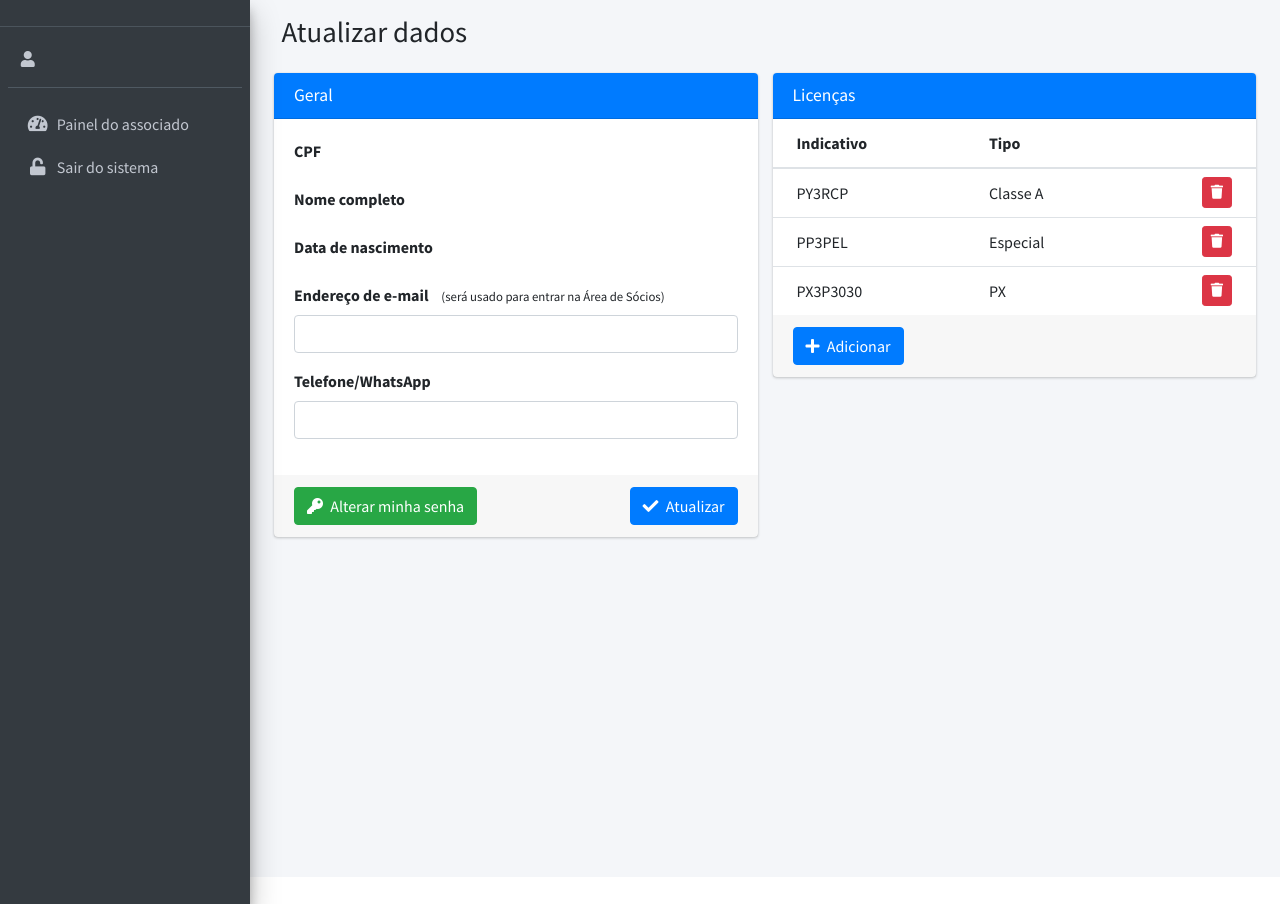
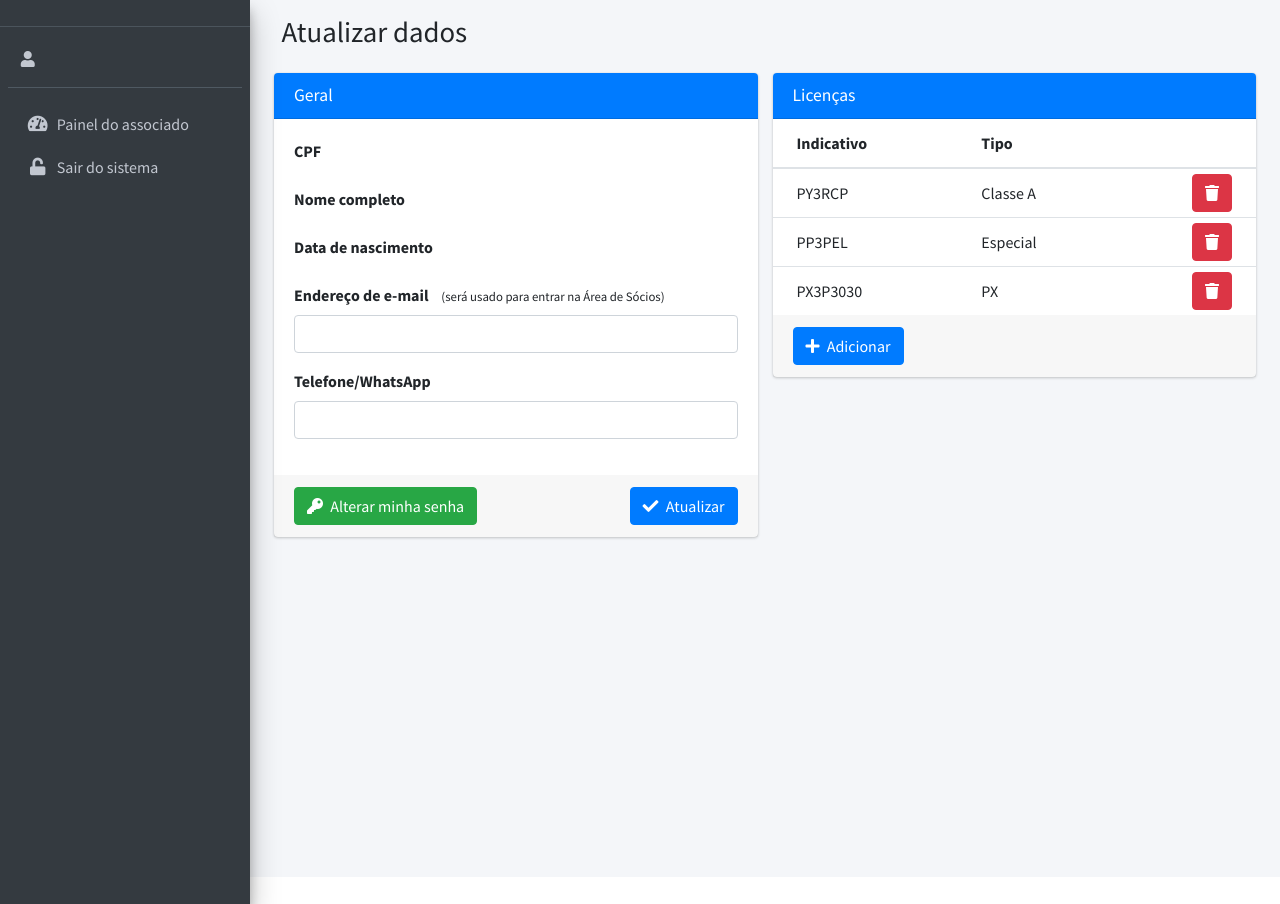
Before and after one commit to kegles/radioclube, a CodeIgniter 4 app: template app/Views/atualizar-dados.php in a window 1280 px wide. Run offline with PHP 8.4 and a stand-in for CodeIgniter, Linux system fonts and the light colour scheme; the template is opened without the code that fills it, so the values that code supplies are empty; some libraries are stand-ins or nearby versions.

Commit message:
Ajustados os formulários e títulos dos botões

```diff
--- a/app/Config/Routes.php
+++ b/app/Config/Routes.php
@@ -36,7 +36,7 @@ $routes->get('/entrar','Entrar::index');
 $routes->post('/entrar','Entrar::entrarPost');
 $routes->get('/sair','Entrar::sair');
 $routes->get('/atualizar-dados','AtualizarDados::index');
-$routes->post('/atualizar-dados','AtualizarDados::atualizarPost');
+$routes->post('/atualizar-dados/dadosBasicos','AtualizarDados::atualizarDadosBasicos');
 
 /*
  * --------------------------------------------------------------------
--- a/app/Controllers/AtualizarDados.php
+++ b/app/Controllers/AtualizarDados.php
@@ -13,7 +13,7 @@ class AtualizarDados extends BaseController
         return view('atualizar-dados',$data);
     }
 
-    public function atualizarPost() {
+    public function atualizarDadosBasicos() {
         $data = array(
             'email' => $this->request->getPost('email'),
             'telefone' => $this->request->getPost('telefone'),
--- a/app/Views/atualizar-dados.php
+++ b/app/Views/atualizar-dados.php
@@ -24,7 +24,7 @@
     <section class="content mr-3 ml-3">
         <div class="row">
             <div class="col-md-6">
-                <form method="post">
+                <form method="post" action="<?=base_url('/atualizar-dados/dadosBasicos');?>">
                     <div class="card card-primary">
                         <div class="card-header">
                             <h3 class="card-title"><?= _('Geral'); ?></h3>
@@ -53,8 +53,8 @@
                         </div>
                         <!-- /.card-body -->
                         <div class="card-footer">
-                            <button type="button" class="btn btn-success"><i class="fas fa-key mr-1"></i> <?=_('Alterar minha senha');?></button>
-                            <button type="submit" class="btn btn-primary float-right"><i class="fas fa-check mr-1"></i> <?=_('Atualizar');?></button>
+                            <button type="button" class="btn btn-success" title="<?=_('Alterar minha senha de acesso');?>"><i class="fas fa-key mr-1"></i> <?=_('Alterar minha senha');?></button>
+                            <button type="submit" class="btn btn-primary float-right" title="<?=_('Atualizar seus dados');?>"><i class="fas fa-check mr-1"></i> <?=_('Atualizar');?></button>
                         </div>
                     </div>
                 </form>
@@ -80,7 +80,9 @@
                                     <td>Classe A</td>
                                     <td class="text-right py-0 align-middle">
                                         <div class="btn-group btn-group-sm">
-                                            <a href="#" class="btn btn-danger"><i class="fas fa-trash"></i></a>
+                                            <form method="post" action="<?=base_url('/atualizar-dados/excluiLicenca');?>">
+                                                <button type="button" class="btn btn-danger" title="<?=_('Excluir licença de estação');?>"><i class="fas fa-trash"></i></button>
+                                            </form>
                                         </div>
                                     </td>
                                 </tr>
@@ -89,7 +91,9 @@
                                     <td>Especial</td>
                                     <td class="text-right py-0 align-middle">
                                         <div class="btn-group btn-group-sm">
-                                            <a href="#" class="btn btn-danger"><i class="fas fa-trash"></i></a>
+                                            <form method="post" action="<?=base_url('/atualizar-dados/excluiLicenca');?>">
+                                                <button type="button" class="btn btn-danger" title="<?=_('Excluir licença de estação');?>"><i class="fas fa-trash"></i></button>
+                                            </form>
                                         </div>
                                     </td>
                                 </tr>
@@ -98,7 +102,9 @@
                                     <td>PX</td>
                                     <td class="text-right py-0 align-middle">
                                         <div class="btn-group btn-group-sm">
-                                            <a href="#" class="btn btn-danger"><i class="fas fa-trash"></i></a>
+                                            <form method="post" action="<?=base_url('/atualizar-dados/excluiLicenca');?>">
+                                                <button type="button" class="btn btn-danger" title="<?=_('Excluir licença de estação');?>"><i class="fas fa-trash"></i></button>
+                                            </form>
                                         </div>
                                     </td>
                                 </tr>
@@ -107,7 +113,7 @@
                     </div>
                     <!-- /.card-body -->
                     <div class="card-footer">
-                        <button type="button" class="btn btn-primary"><i class="fas fa-plus mr-1"></i> <?=_('Adicionar');?></button>
+                        <button type="button" class="btn btn-primary"  title="<?=_('Adicionar nova licença de estação');?>"><i class="fas fa-plus mr-1"></i> <?=_('Adicionar');?></button>
                     </div>
                 </div>
                 <!-- /.card -->
```
